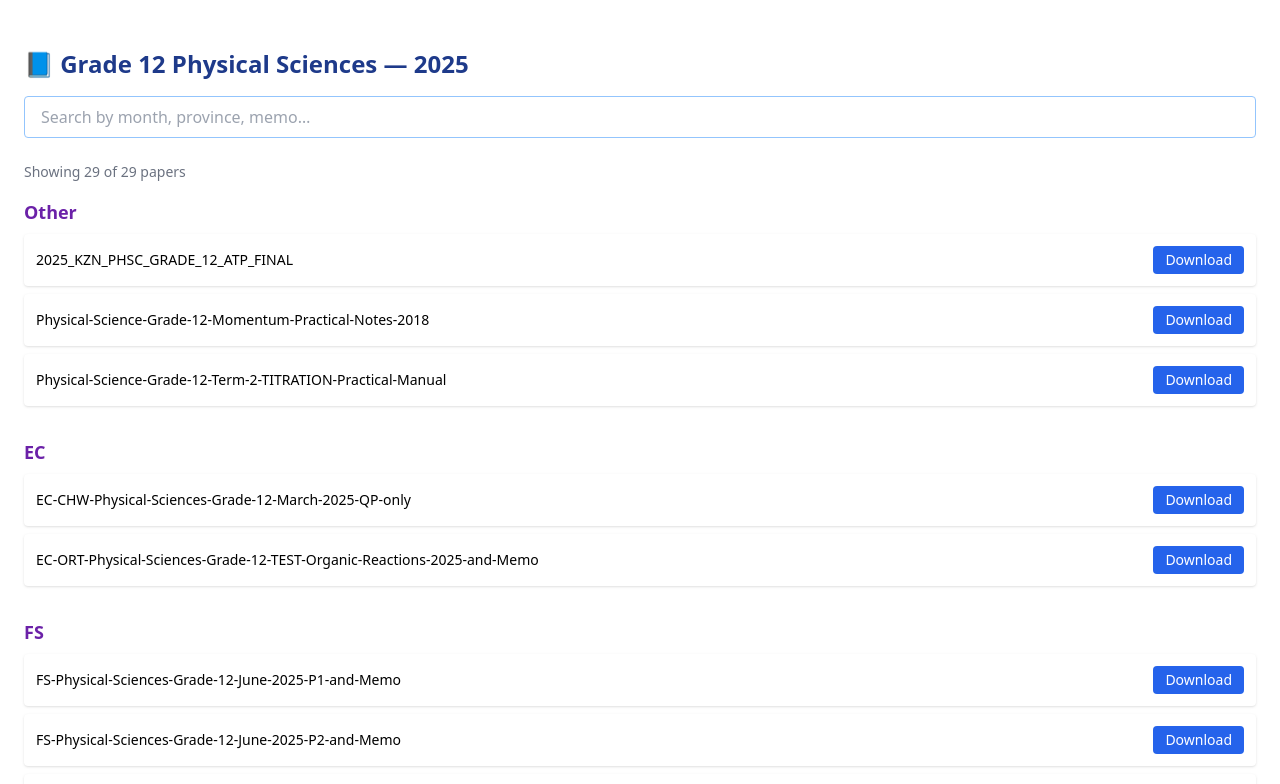
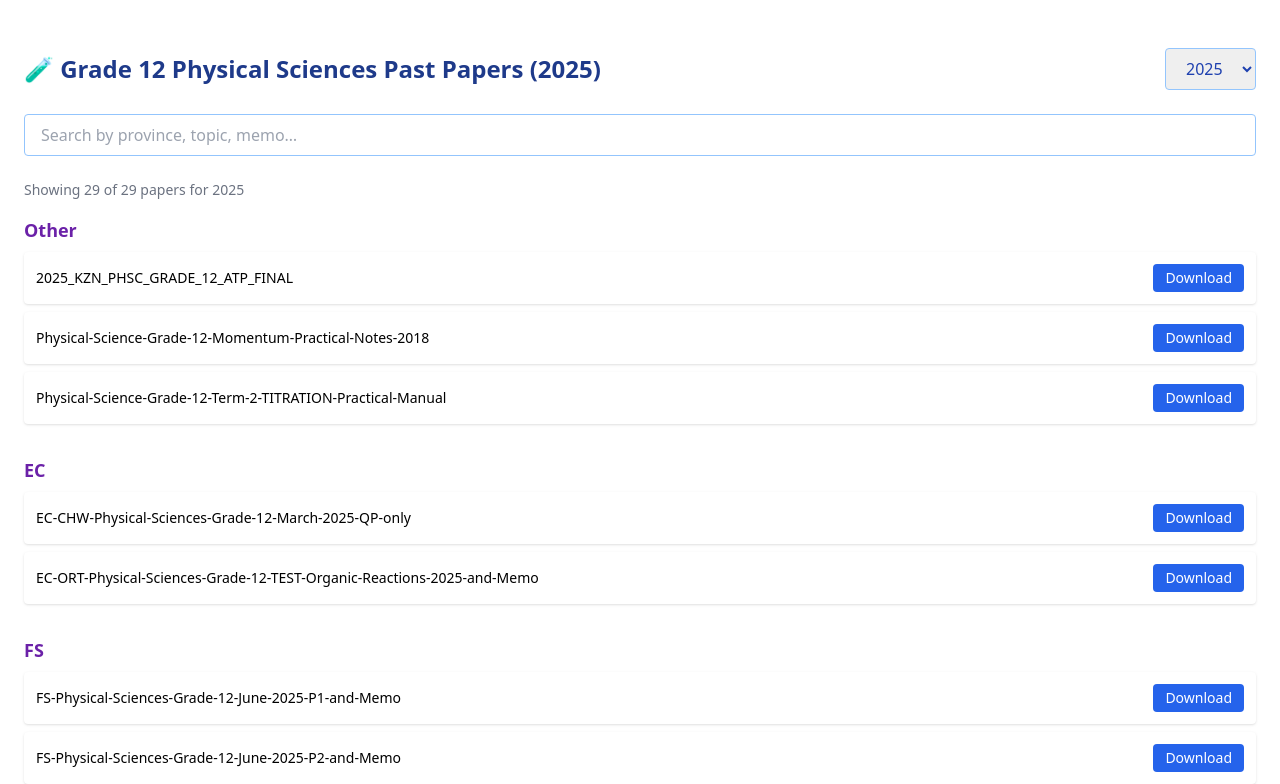
Before and after one commit to motlatsomaake999/AZANIA-LEARNING-HUB, a Next.js app: page /question-papers in a window 1280 px wide. Shown: the top 784 px of the page. Built offline with nearby package versions, Linux system fonts and the light colour scheme.

Commit message:
Upgraded past papers viewer to support multiple years and search

```diff
--- a/src/pages/question-papers.js
+++ b/src/pages/question-papers.js
@@ -1,6 +1,8 @@
 import { useState } from 'react';
 
-const papers2025 = [
+// 📁 All paper filenames organized by year
+const papersByYear = {
+  "2025": [
     "2025_KZN_PHSC_GRADE_12_ATP_FINAL.pdf",
     "EC-CHW-Physical-Sciences-Grade-12-March-2025-QP-only.pdf",
     "EC-ORT-Physical-Sciences-Grade-12-TEST-Organic-Reactions-2025-and-Memo.pdf",
@@ -30,17 +32,22 @@ const papers2025 = [
     "NW-Physical-Science-Grade-12-June-2025-P1-and-Memo.pdf",
     "Physical-Science-Grade-12-Momentum-Practical-Notes-2018.pdf",
     "Physical-Science-Grade-12-Term-2-TITRATION-Practical-Manual.pdf"
-];
+  ],
+  // 🎯 Add other years here, e.g. "2024": [ ...files ], "2023": [ ...files ], up to "2014"
+};
 
 const extractProvince = (filename) => {
-  const match = filename.match(/^(NSC|KZN|EC|FS|GP|LP|MP|NW)/);
+  const match = filename.match(/^(NSC|KZN|EC|FS|GP|LP|MP|NW|WC)/);
   return match ? match[0] : "Other";
 };
 
-export default function QuestionPapers2025() {
+export default function PhysicalSciencesPapers() {
+  const [selectedYear, setSelectedYear] = useState("2025");
   const [searchTerm, setSearchTerm] = useState("");
 
-  const filteredPapers = papers2025.filter((file) =>
+  const papers = papersByYear[selectedYear] || [];
+
+  const filteredPapers = papers.filter((file) =>
     file.toLowerCase().includes(searchTerm.toLowerCase())
   );
 
@@ -53,16 +60,32 @@ export default function QuestionPapers2025() {
 
   return (
     <section className="px-6 py-12">
-      <h2 className="text-2xl font-bold text-blue-900 mb-4">📘 Grade 12 Physical Sciences — 2025</h2>
+      <div className="flex flex-col md:flex-row md:items-center justify-between mb-6 gap-4">
+        <h2 className="text-2xl font-bold text-blue-900">
+          🧪 Grade 12 Physical Sciences Past Papers ({selectedYear})
+        </h2>
+        <select
+          value={selectedYear}
+          onChange={(e) => setSelectedYear(e.target.value)}
+          className="px-4 py-2 border border-blue-300 rounded text-blue-800"
+        >
+          {Object.keys(papersByYear).sort((a, b) => b - a).map((year) => (
+            <option key={year} value={year}>
+              {year}
+            </option>
+          ))}
+        </select>
+      </div>
+
       <input
         type="text"
-        placeholder="Search by month, province, memo…"
+        placeholder="Search by province, topic, memo…"
         value={searchTerm}
         onChange={(e) => setSearchTerm(e.target.value)}
         className="w-full mb-6 px-4 py-2 border border-blue-300 rounded"
       />
       <p className="text-sm text-gray-500 mb-4">
-        Showing {filteredPapers.length} of {papers2025.length} papers
+        Showing {filteredPapers.length} of {papers.length} papers for {selectedYear}
       </p>
 
       {Object.entries(grouped).map(([province, files]) => (
@@ -76,7 +99,7 @@ export default function QuestionPapers2025() {
               >
                 <span>{filename.replace(".pdf", "")}</span>
                 <a
-                  href={`/papers/fet-phase/physical-sciences/grade-12/2025/${filename}`}
+                  href={`/papers/fet-phase/physical-sciences/grade-12/${selectedYear}/${filename}`}
                   download
                 >
                   <button className="bg-blue-600 text-white px-3 py-1 rounded hover:bg-blue-700">
```
Lines whose indentation alone changed are shown as unchanged.
